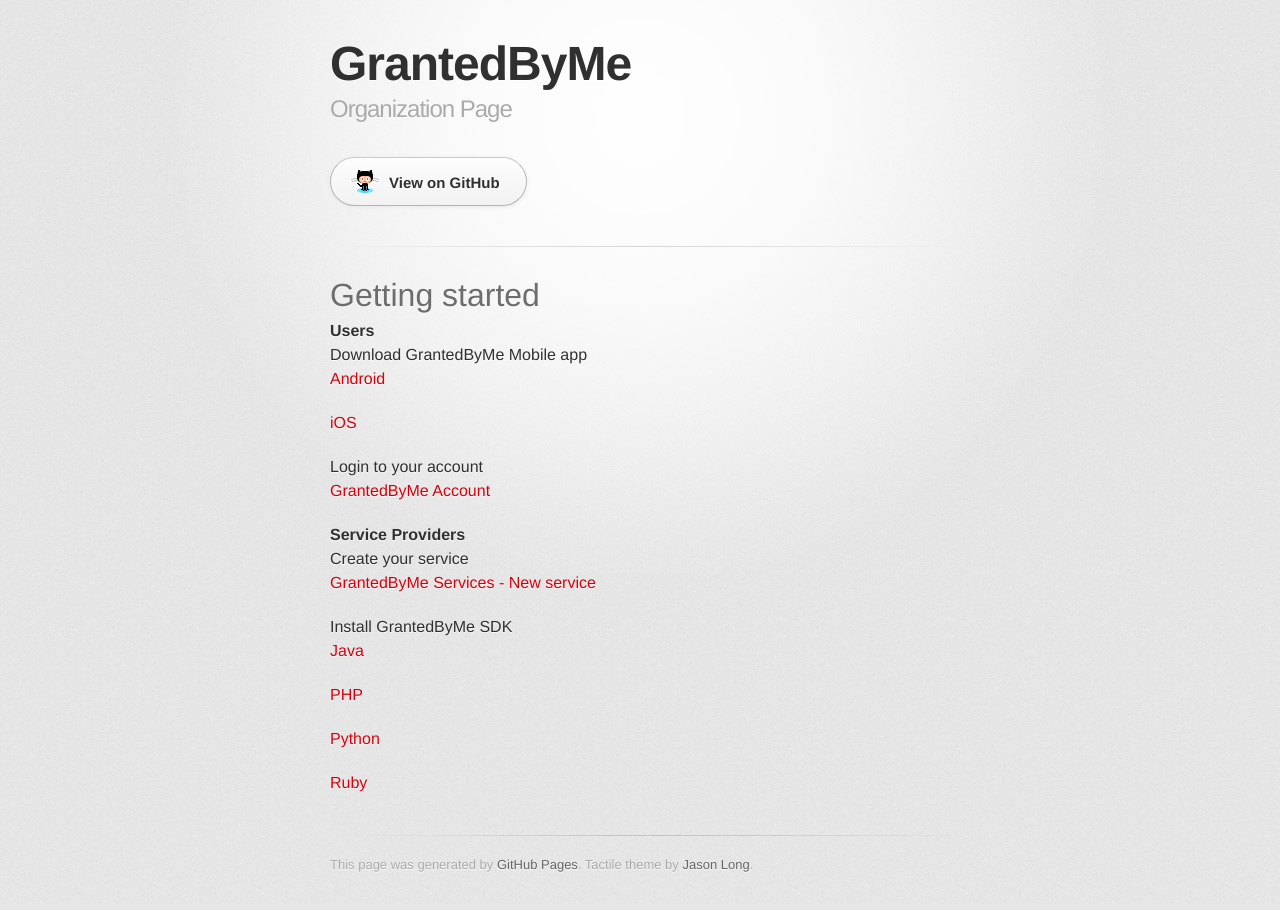
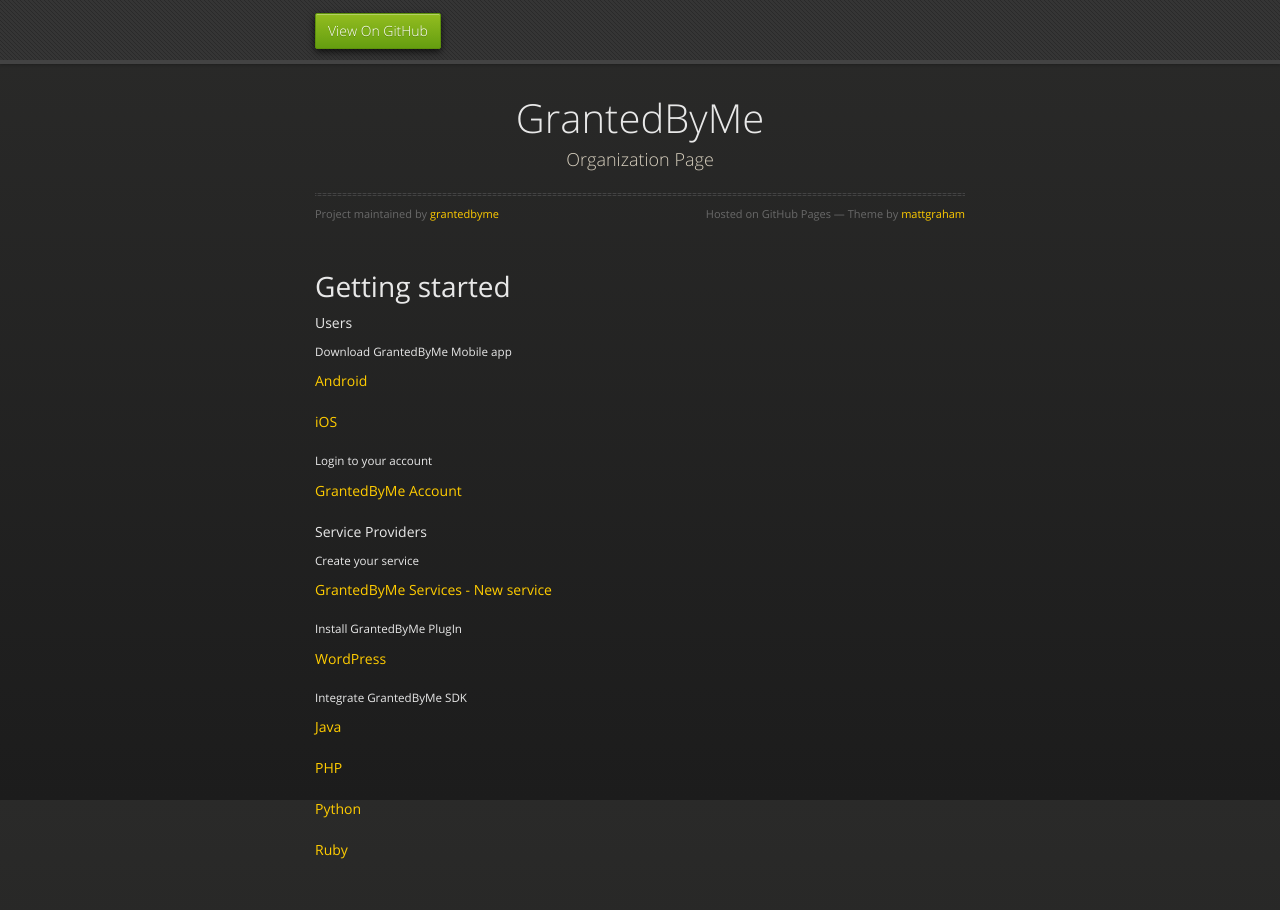
Before and after one commit to grantedbyme/grantedbyme.github.io, a plain HTML site: page index.html in a window 1280 px wide. Drawn offline with nearby package versions, Linux system fonts and the light colour scheme; a web font is replaced by a local one.

Commit message:
Replace master branch with page content via GitHub

```diff
--- a/index.html
+++ b/index.html
@@ -1,35 +1,41 @@
-<!DOCTYPE html>
+<!doctype html>
 <html>
   <head>
-    <meta charset='utf-8'>
+    <meta charset="utf-8">
     <meta http-equiv="X-UA-Compatible" content="chrome=1">
-    <link href='https://fonts.googleapis.com/css?family=Chivo:900' rel='stylesheet' type='text/css'>
-    <link rel="stylesheet" type="text/css" href="stylesheets/stylesheet.css" media="screen">
-    <link rel="stylesheet" type="text/css" href="stylesheets/github-dark.css" media="screen">
-    <link rel="stylesheet" type="text/css" href="stylesheets/print.css" media="print">
+    <title>GrantedByMe by grantedbyme</title>
+    <link rel="stylesheet" href="stylesheets/styles.css">
+    <link rel="stylesheet" href="stylesheets/github-dark.css">
+    <script src="https://ajax.googleapis.com/ajax/libs/jquery/1.7.1/jquery.min.js"></script>
+    <script src="javascripts/respond.js"></script>
     <!--[if lt IE 9]>
-    <script src="//html5shiv.googlecode.com/svn/trunk/html5.js"></script>
+      <script src="//html5shiv.googlecode.com/svn/trunk/html5.js"></script>
     <![endif]-->
-    <title>GrantedByMe by grantedbyme</title>
+    <!--[if lt IE 8]>
+    <link rel="stylesheet" href="stylesheets/ie.css">
+    <![endif]-->
+    <meta name="viewport" content="width=device-width, initial-scale=1, user-scalable=no">
+
   </head>
+  <body>
+      <div id="header">
+        <nav>
+          <li class="fork"><a href="https://github.com/grantedbyme">View On GitHub</a></li>
+        </nav>
+      </div><!-- end header -->
 
-  <body>
-    <div id="container">
-      <div class="inner">
+    <div class="wrapper">
 
-        <header>
+      <section>
+        <div id="title">
           <h1>GrantedByMe</h1>
-          <h2>Organization Page</h2>
-        </header>
+          <p>Organization Page</p>
+          <hr>
+          <span class="credits left">Project maintained by <a href="https://github.com/grantedbyme">grantedbyme</a></span>
+          <span class="credits right">Hosted on GitHub Pages &mdash; Theme by <a href="https://twitter.com/michigangraham">mattgraham</a></span>
+        </div>
 
-        <section id="downloads" class="clearfix">
-          <a href="https://github.com/grantedbyme" id="view-on-github" class="button"><span>View on GitHub</span></a>
-        </section>
-
-        <hr>
-
-        <section id="main_content">
-          <h1>
+        <h1>
 <a id="getting-started" class="anchor" href="#getting-started" aria-hidden="true"><span aria-hidden="true" class="octicon octicon-link"></span></a>Getting started</h1>
 
 <h4>
@@ -38,7 +44,7 @@
 <h5>
 <a id="download-grantedbyme-mobile-app" class="anchor" href="#download-grantedbyme-mobile-app" aria-hidden="true"><span aria-hidden="true" class="octicon octicon-link"></span></a>Download GrantedByMe Mobile app</h5>
 
-<p><a href="https://play.google.com/store/apps/details?id=com.grantedbyme.android.auth">Android</a></p>
+<p><a href="https://play.google.com/apps/testing/com.grantedbyme.android.auth">Android</a></p>
 
 <p><a href="https://itunes.apple.com/app/grantedby.me/id1141721329?mt=8">iOS</a></p>
 
@@ -56,7 +62,12 @@
 <p><a href="https://services.grantedby.me/service">GrantedByMe Services - New service</a></p>
 
 <h5>
-<a id="install-grantedbyme-sdk" class="anchor" href="#install-grantedbyme-sdk" aria-hidden="true"><span aria-hidden="true" class="octicon octicon-link"></span></a>Install GrantedByMe SDK</h5>
+<a id="install-grantedbyme-plugin" class="anchor" href="#install-grantedbyme-plugin" aria-hidden="true"><span aria-hidden="true" class="octicon octicon-link"></span></a>Install GrantedByMe PlugIn</h5>
+
+<p><a href="https://grantedbyme.github.io/grantedbyme-wordpress-plugin">WordPress</a></p>
+
+<h5>
+<a id="integrate-grantedbyme-sdk" class="anchor" href="#integrate-grantedbyme-sdk" aria-hidden="true"><span aria-hidden="true" class="octicon octicon-link"></span></a>Integrate GrantedByMe SDK</h5>
 
 <p><a href="https://grantedbyme.github.io/grantedbyme-java-sdk">Java</a></p>
 
@@ -65,14 +76,10 @@
 <p><a href="https://grantedbyme.github.io/grantedbyme-python-sdk">Python</a></p>
 
 <p><a href="https://grantedbyme.github.io/grantedbyme-ruby-sdk">Ruby</a></p>
-        </section>
+      </section>
 
-        <footer>
-          This page was generated by <a href="https://pages.github.com">GitHub Pages</a>. Tactile theme by <a href="https://twitter.com/jasonlong">Jason Long</a>.
-        </footer>
+    </div>
+    <!--[if !IE]><script>fixScale(document);</script><![endif]-->
 
-
-      </div>
-    </div>
   </body>
 </html>
--- a/params.json
+++ b/params.json
@@ -1,6 +1,6 @@
 {
   "name": "GrantedByMe",
   "tagline": "Organization Page",
-  "body": "# Getting started\r\n\r\n#### Users\r\n\r\n##### Download GrantedByMe Mobile app\r\n\r\n[Android](https://play.google.com/store/apps/details?id=com.grantedbyme.android.auth)\r\n\r\n[iOS](https://itunes.apple.com/app/grantedby.me/id1141721329?mt=8)\r\n\r\n##### Login to your account\r\n\r\n[GrantedByMe Account](https://account.grantedby.me/)\r\n\r\n#### Service Providers\r\n\r\n##### Create your service\r\n\r\n[GrantedByMe Services - New service](https://services.grantedby.me/service)\r\n\r\n##### Install GrantedByMe SDK\r\n\r\n[Java](https://grantedbyme.github.io/grantedbyme-java-sdk)\r\n\r\n[PHP](https://grantedbyme.github.io/grantedbyme-php-sdk)\r\n\r\n[Python](https://grantedbyme.github.io/grantedbyme-python-sdk)\r\n\r\n[Ruby](https://grantedbyme.github.io/grantedbyme-ruby-sdk)",
+  "body": "# Getting started\r\n\r\n#### Users\r\n\r\n##### Download GrantedByMe Mobile app\r\n\r\n[Android](https://play.google.com/apps/testing/com.grantedbyme.android.auth)\r\n\r\n[iOS](https://itunes.apple.com/app/grantedby.me/id1141721329?mt=8)\r\n\r\n##### Login to your account\r\n\r\n[GrantedByMe Account](https://account.grantedby.me/)\r\n\r\n#### Service Providers\r\n\r\n##### Create your service\r\n\r\n[GrantedByMe Services - New service](https://services.grantedby.me/service)\r\n\r\n##### Install GrantedByMe PlugIn\r\n\r\n[WordPress](https://grantedbyme.github.io/grantedbyme-wordpress-plugin)\r\n\r\n##### Integrate GrantedByMe SDK\r\n\r\n[Java](https://grantedbyme.github.io/grantedbyme-java-sdk)\r\n\r\n[PHP](https://grantedbyme.github.io/grantedbyme-php-sdk)\r\n\r\n[Python](https://grantedbyme.github.io/grantedbyme-python-sdk)\r\n\r\n[Ruby](https://grantedbyme.github.io/grantedbyme-ruby-sdk)\r\n",
   "note": "Don't delete this file! It's used internally to help with page regeneration."
 }
```
